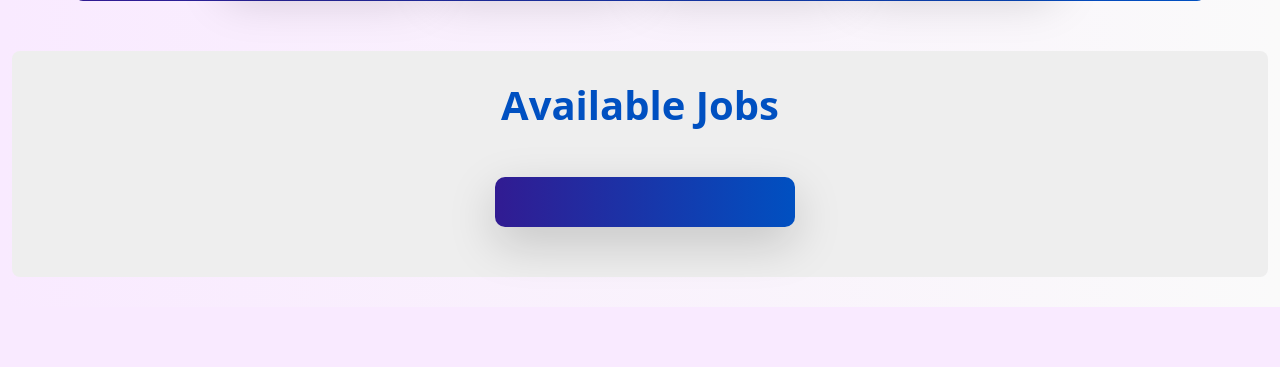
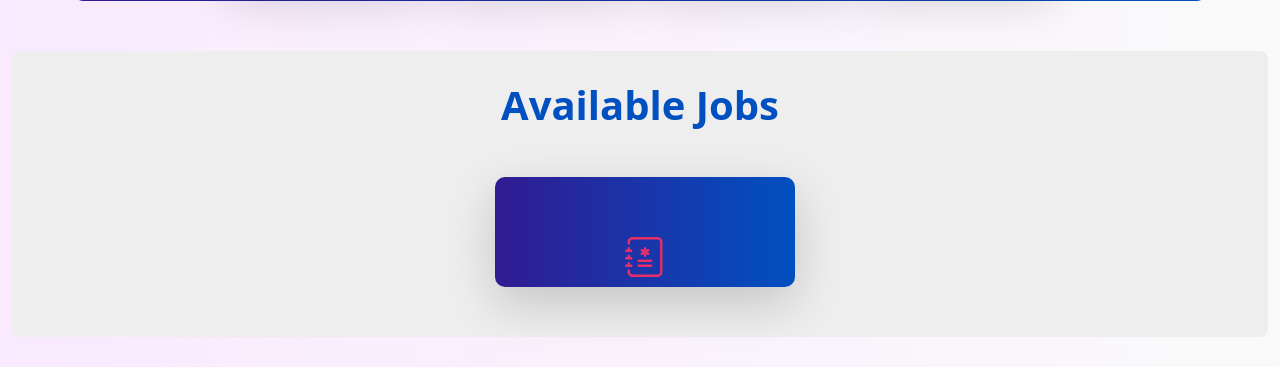
Before and after one commit to martin265/SmartWayConstructionProject, a PHP site: page /applicant_jobs.php in a window 1280 px wide. Shown: the part 678-1045 px from the top of the page. Before the commit the page ends 985 px from the top, so only its background shows below. Run offline with PHP 8.4, Linux system fonts and the light colour scheme; tables that the repository leaves empty or names only in its code hold one stand-in row (values such as "Sample post"); some libraries are stand-ins or nearby versions.

Commit message:
adding header icon for the job application page

```diff
--- a/applicant_jobs.php
+++ b/applicant_jobs.php
@@ -124,7 +124,7 @@ $all_results = getAllAvailableJobs($conn);
                             <?php foreach($all_results as $single_result) {?>
                                 <div class="available-jobs-single-card shadow-lg">
                                     <div class="available-jobs-single-card-header">
-
+                                        <i class="bi bi-journal-medical"></i>
                                     </div>
                                 </div>
                             <?php }?>
```
